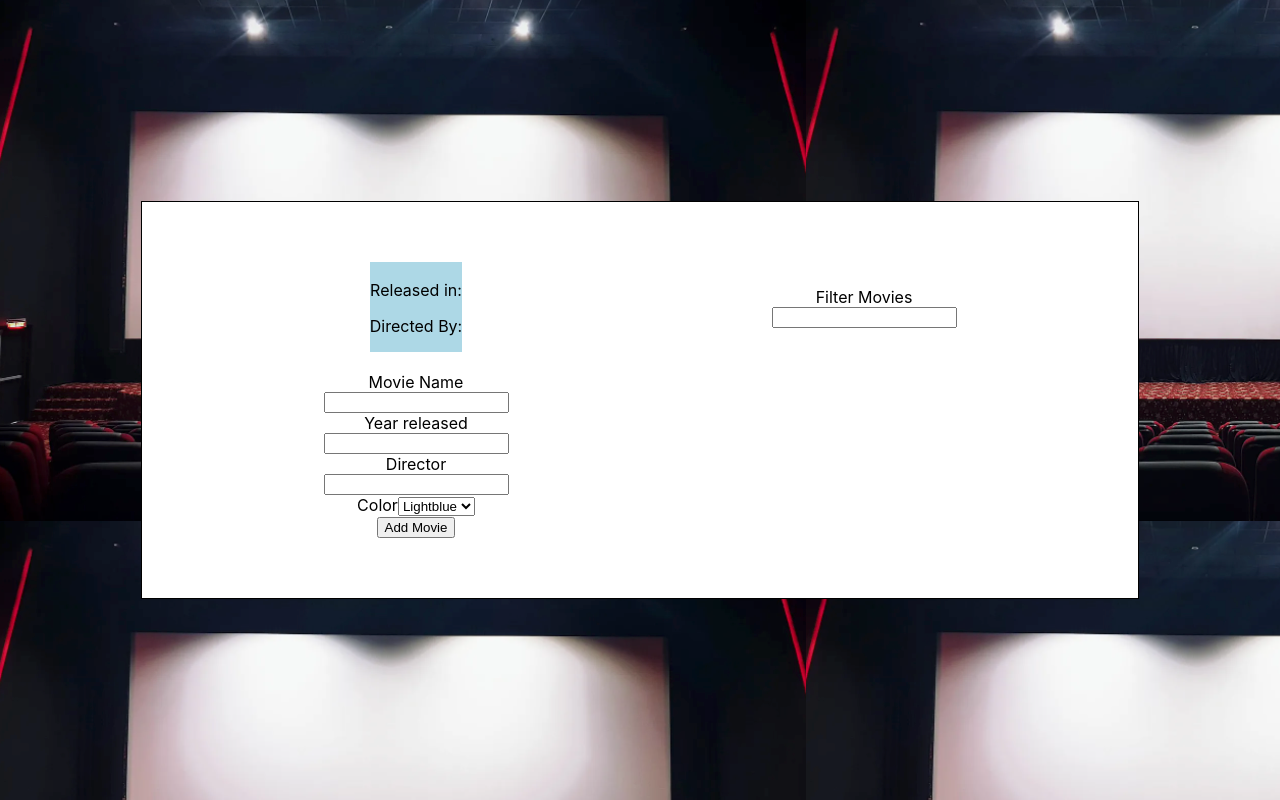
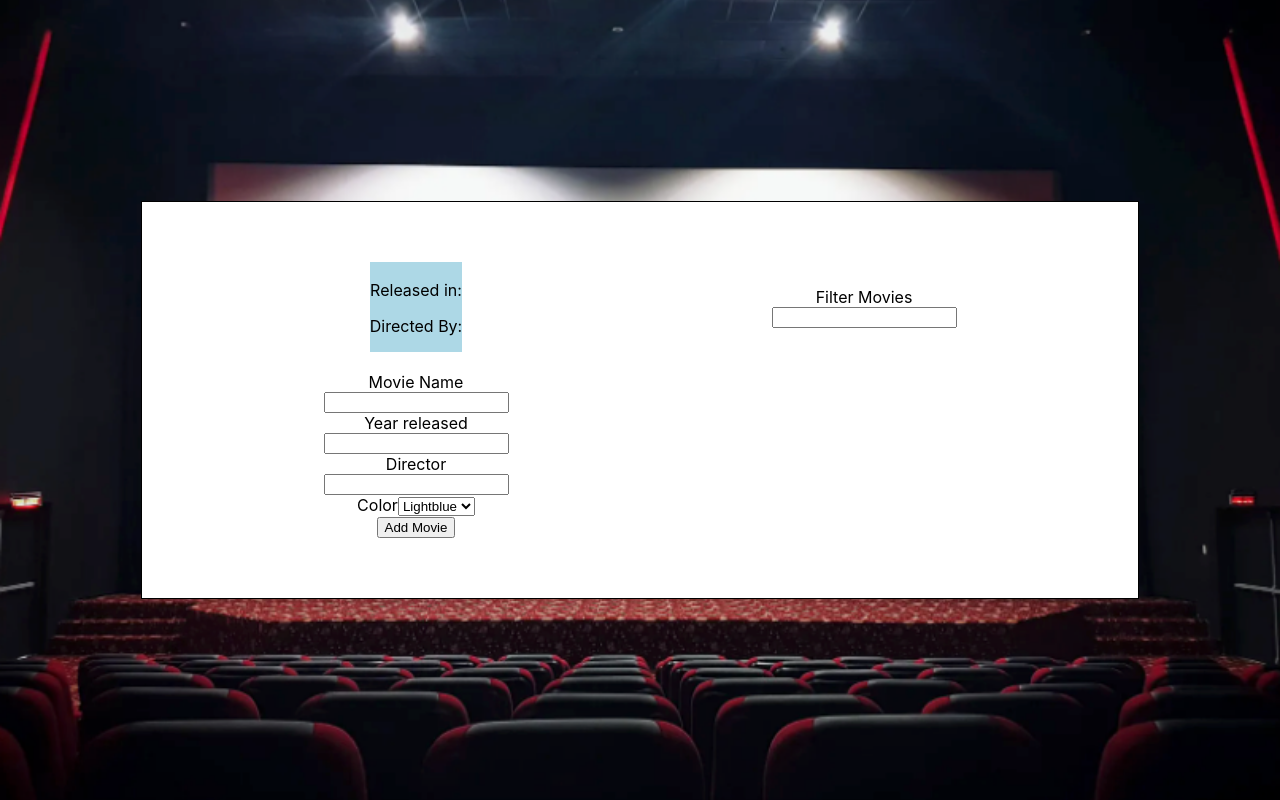
Before and after one commit to taha-amin/from-movie-list-maker-react, a React (Create React App) app: page / in a window 1280 px wide. Built offline with nearby package versions, Linux system fonts and the light colour scheme.

Commit message:
styling web app

```diff
--- a/src/App.css
+++ b/src/App.css
@@ -10,6 +10,13 @@ html,
 
 body {
   background-image: url(./background.png);
+  background-position: center;
+  background-size: cover;
+}
+
+.img {
+  height: 100px;
+  width: 100px;
 }
 
 .App {
```
